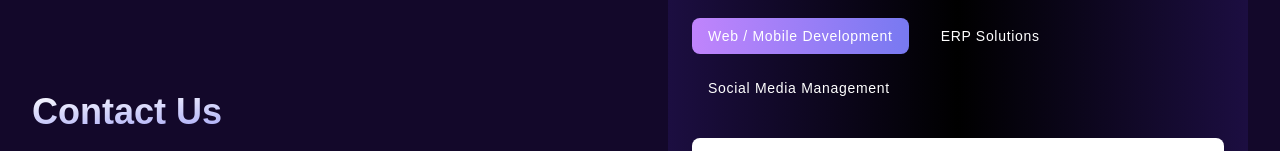
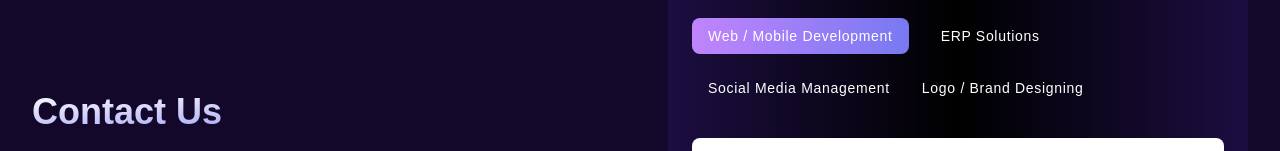
Before and after one commit to Zyberloop/Zyberloop-Web, a React (Vite) app: page / in a window 1280 px wide. Shown: the part 3821-3972 px from the top of the page. Built offline with nearby package versions, Linux system fonts and the light colour scheme; a web font is replaced by a local one.

Commit message:
ValidationsForm

```diff
--- a/src/sections/ContactForm.jsx
+++ b/src/sections/ContactForm.jsx
@@ -176,6 +176,16 @@ function ContactForm() {
               >
                 Social Media Management
               </button>
+              <button
+                type="button"
+                onClick={() => handleInterestChange("Logo Design")}
+                className={`px-4 py-2 rounded-lg text-sm tracking-wider font-medium outline-none border-2 ${formData.interest === "Logo Design"
+                  ? "gradient-btn text-white border-none"
+                  : "bg-transparent text-white border-none "
+                  }`}
+              >
+                Logo /  Brand Designing
+              </button>
             </div>
 
             <form className="mt-8 space-y-4" onSubmit={handleSubmit}>
@@ -186,6 +196,7 @@ function ContactForm() {
                 value={formData.name}
                 onChange={handleInputChange}
                 className="w-full rounded-lg py-3 px-4 text-gray-800 text-sm outline-none"
+                required
               />
               <input
                 type="email"
@@ -194,6 +205,7 @@ function ContactForm() {
                 value={formData.email}
                 onChange={handleInputChange}
                 className="w-full rounded-lg py-3 px-4 text-gray-800 text-sm outline-none"
+                required
               />
               <input
                 type="text"
@@ -202,6 +214,7 @@ function ContactForm() {
                 value={formData.subject}
                 onChange={handleInputChange}
                 className="w-full rounded-lg py-3 px-4 text-gray-800 text-sm outline-none"
+                required
               />
               <textarea
                 name="message"
@@ -210,6 +223,7 @@ function ContactForm() {
                 value={formData.message}
                 onChange={handleInputChange}
                 className="w-full rounded-lg px-4 text-gray-800 text-sm pt-3 outline-none"
+                required
               />
               <button
                 type="submit"
```
